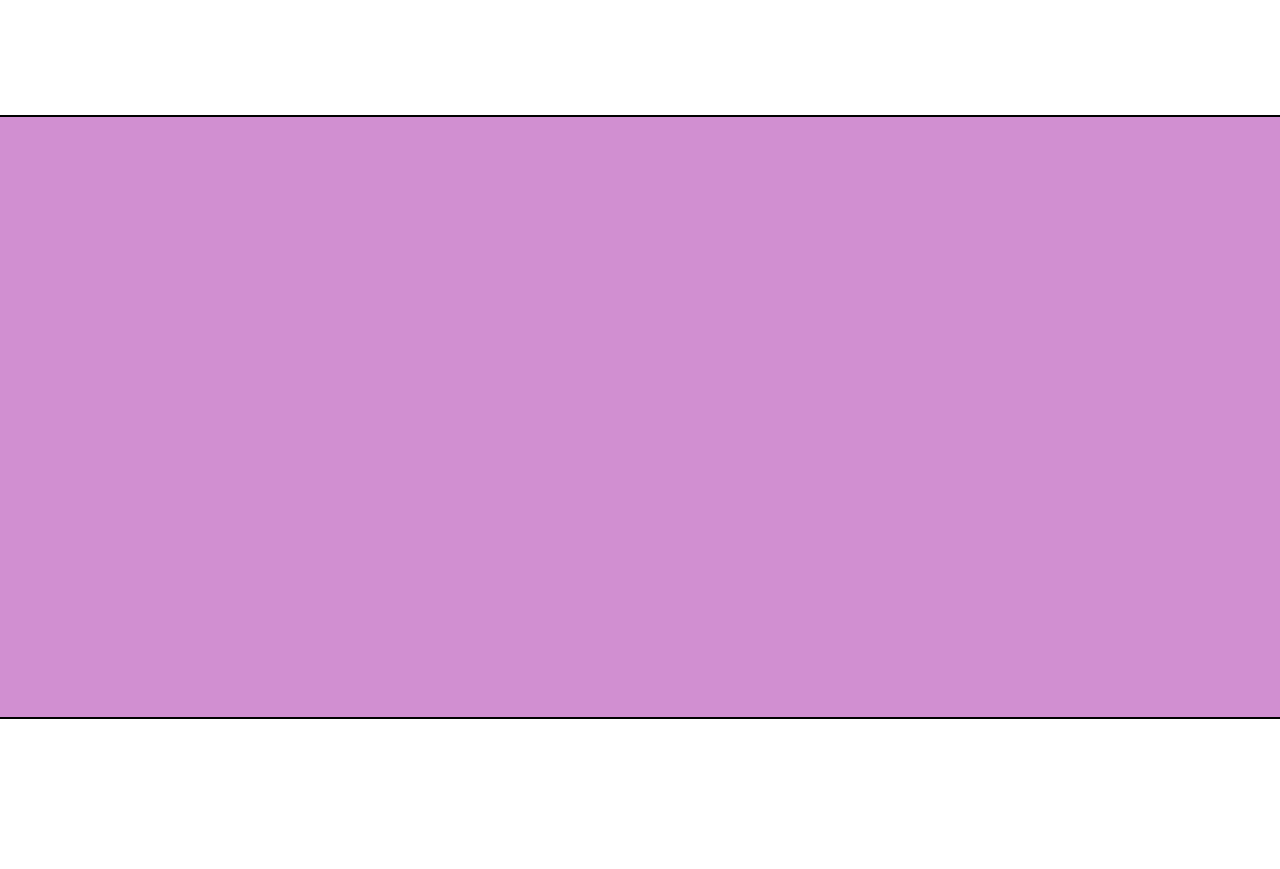
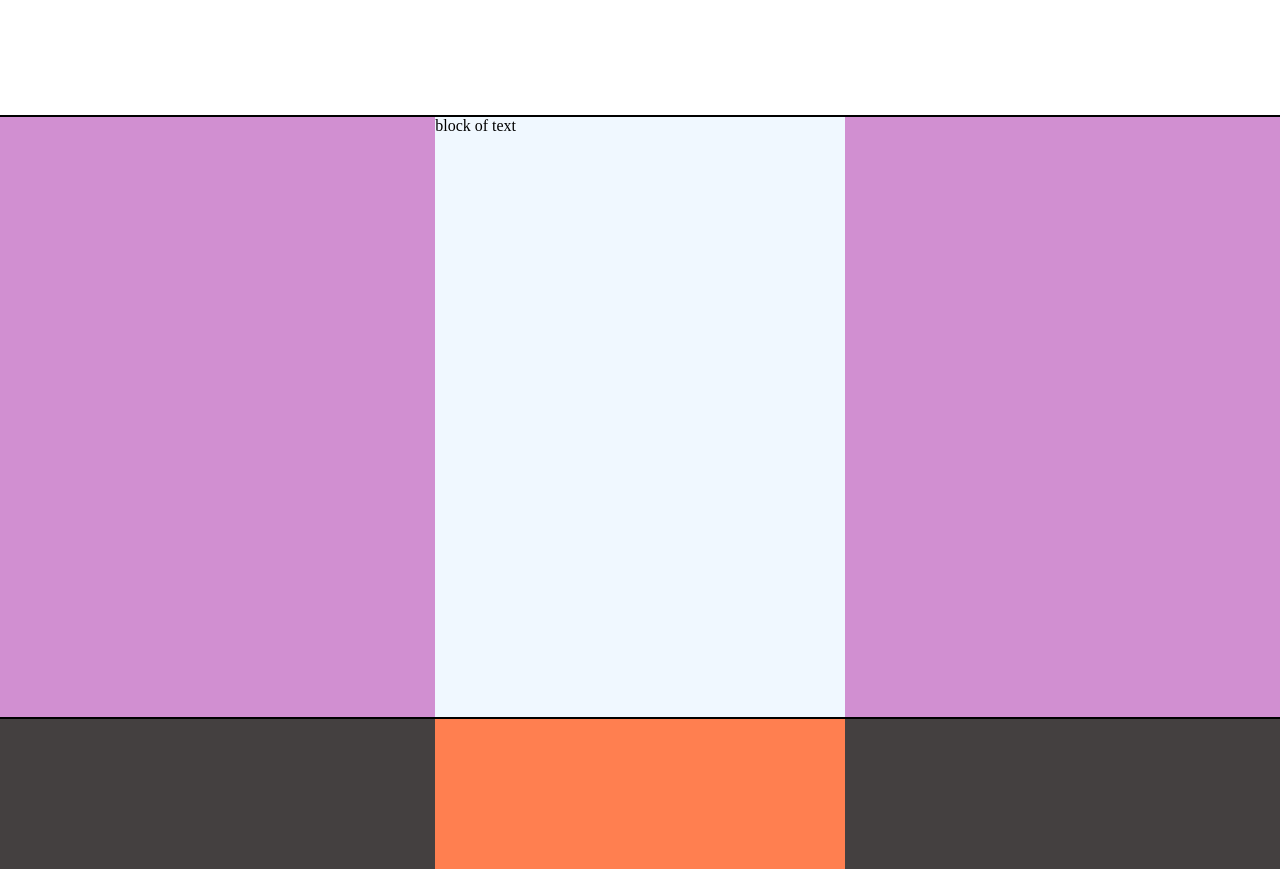
Before and after one commit to MicheleSula/htmlcss-responsive-layout, a plain HTML site: page index.html in a window 1280 px wide. Shown: the part 3135-4004 px from the top of the page. Before the commit the page ends 3854 px from the top, so only its background shows below. Drawn offline with Linux system fonts and the light colour scheme.

Commit message:
Macrostructure complete

```diff
--- a/css/style.css
+++ b/css/style.css
@@ -141,6 +141,25 @@ h2 {
     height: 100%;
 }
 
+/* CTA */
+
+.cta {
+    width: 40%;
+    height: 100%;
+    margin: 0 30%;
+}
+
+/* Footer */
+footer {
+    background-color: rgb(68, 64, 64);
+    height: 150px;
+}
+
+.footer-content {
+    width: 40%;
+    height: 100%;
+    margin: 0 30%;
+}
 /**************************** Responsive rules ****************************/
 
 @media screen and (max-width:768px) {
@@ -232,3 +251,15 @@ section {
     background-color: aliceblue;
     border: 1px solid black;
 }
+
+/* CTA */
+
+.cta {
+    background-color: aliceblue;
+}
+
+/* footer content */
+
+.footer-content {
+    background-color: coral;
+}
--- a/index.html
+++ b/index.html
@@ -140,9 +140,12 @@
             </div>
         </section>
 
-        <!-- Section #6 -->
+        <!-- CTA -->
         <section>
             <div class="container">
+                <div class="cta">
+                    block of text
+                </div>
 
             </div>
         </section>
@@ -150,7 +153,11 @@
 
     <!-- Footer -->
     <footer>
+        <div class="container">
+            <div class="footer-content">
 
+            </div>
+        </div>
     </footer>
 
 </body>
```
